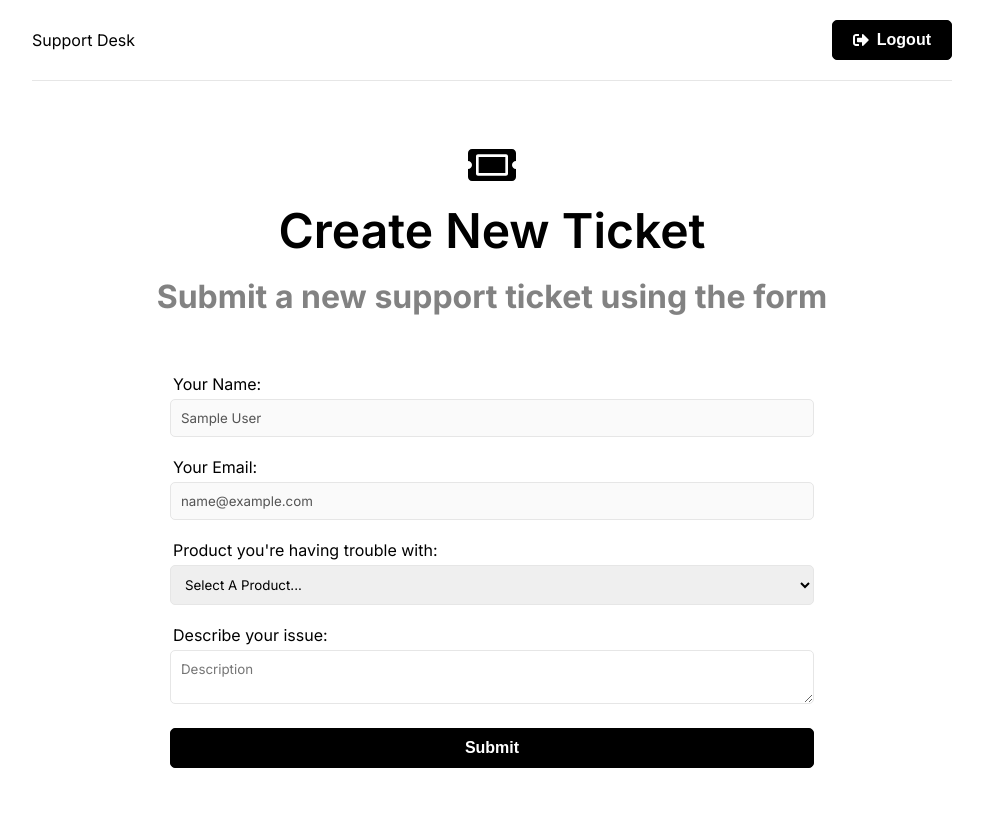
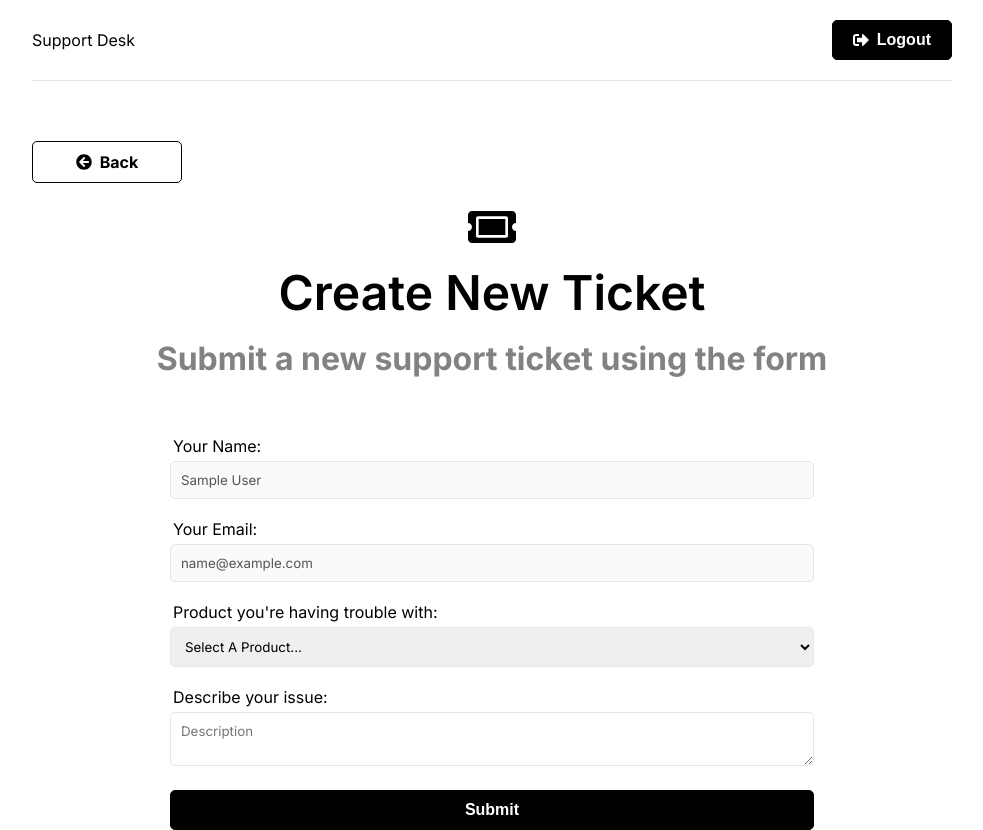
Before and after one commit to TotalChris/support-desk, a React (Vite) app in the folder frontend/: page /new-ticket in a window 1280 px wide. Shown: the whole page, without its empty margins (148-1131 px from the left). Before the commit the page ends 800 px from the top, so only its background shows below. Built offline with nearby package versions, Linux system fonts and the light colour scheme; sample sign-in values are in the browser's storage.

Commit message:
Create back button component
F - Create back button in BackButton.jsx
F - Add BackButton to NewTicket.jsx

```diff
--- /dev/null
+++ b/frontend/src/components/BackButton.jsx
@@ -0,0 +1,14 @@
+import React from 'react';
+import {Link} from "react-router-dom";
+import {FaArrowCircleLeft} from 'react-icons/fa'
+
+const BackButton = ({url}) => {
+
+    return (
+        <Link to={url} className='btn btn-reverse btn-back'>
+            <FaArrowCircleLeft /> Back
+        </Link>
+    );
+};
+
+export default BackButton;
--- a/frontend/src/pages/NewTicket.jsx
+++ b/frontend/src/pages/NewTicket.jsx
@@ -7,6 +7,7 @@
 import {toast} from "react-toastify";
 import {createTicket, reset} from '../features/tickets/ticketSlice';
 import Spinner from "../components/Spinner.jsx";
+import BackButton from "../components/BackButton.jsx";
 
 const NewTicket = () => {
 
@@ -52,6 +53,7 @@
 
     return (
         <>
+            <BackButton url={'/'}></BackButton>
             <section className='heading'>
                 <h1><FaTicketAlt/><br/>Create New Ticket</h1>
                 <p>Submit a new support ticket using the form</p>
```
